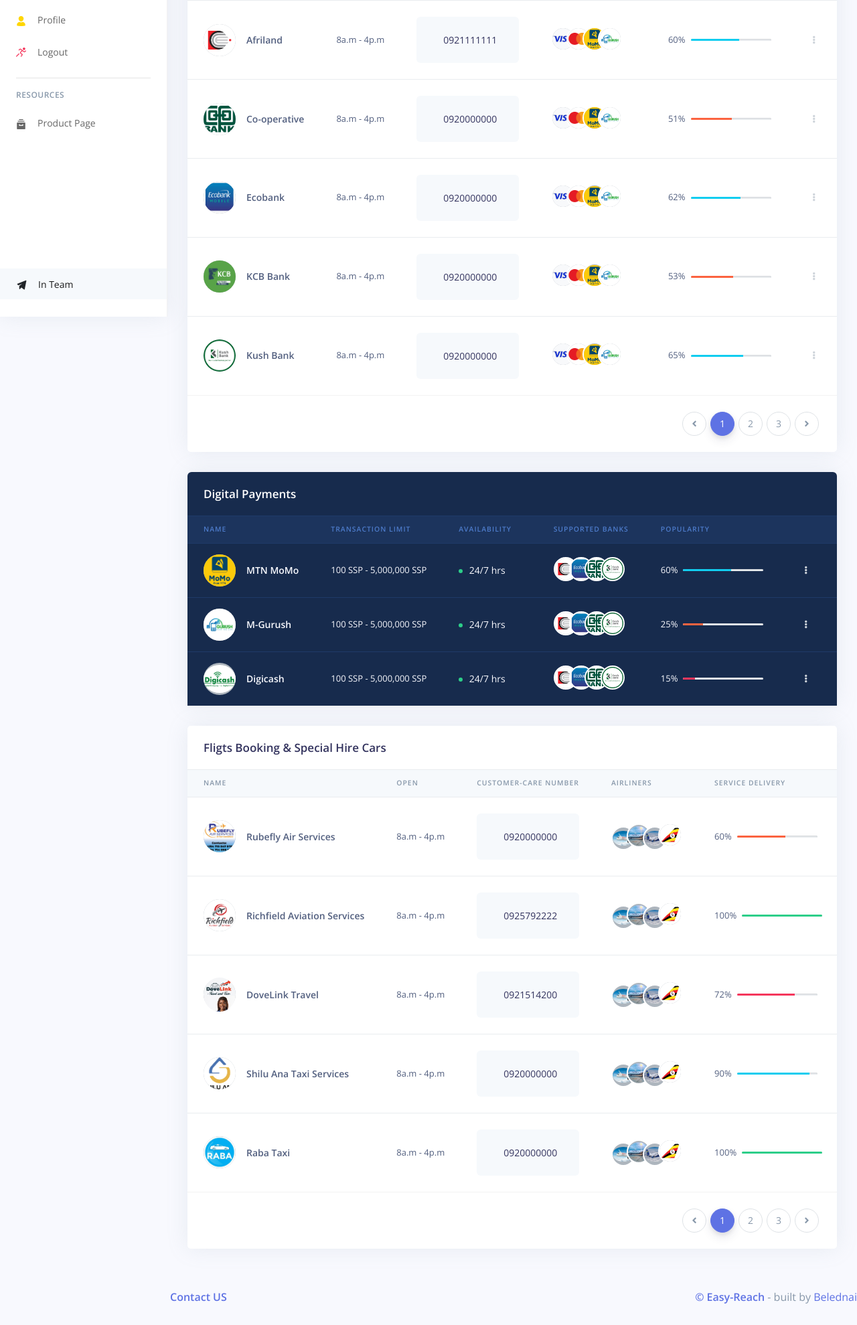
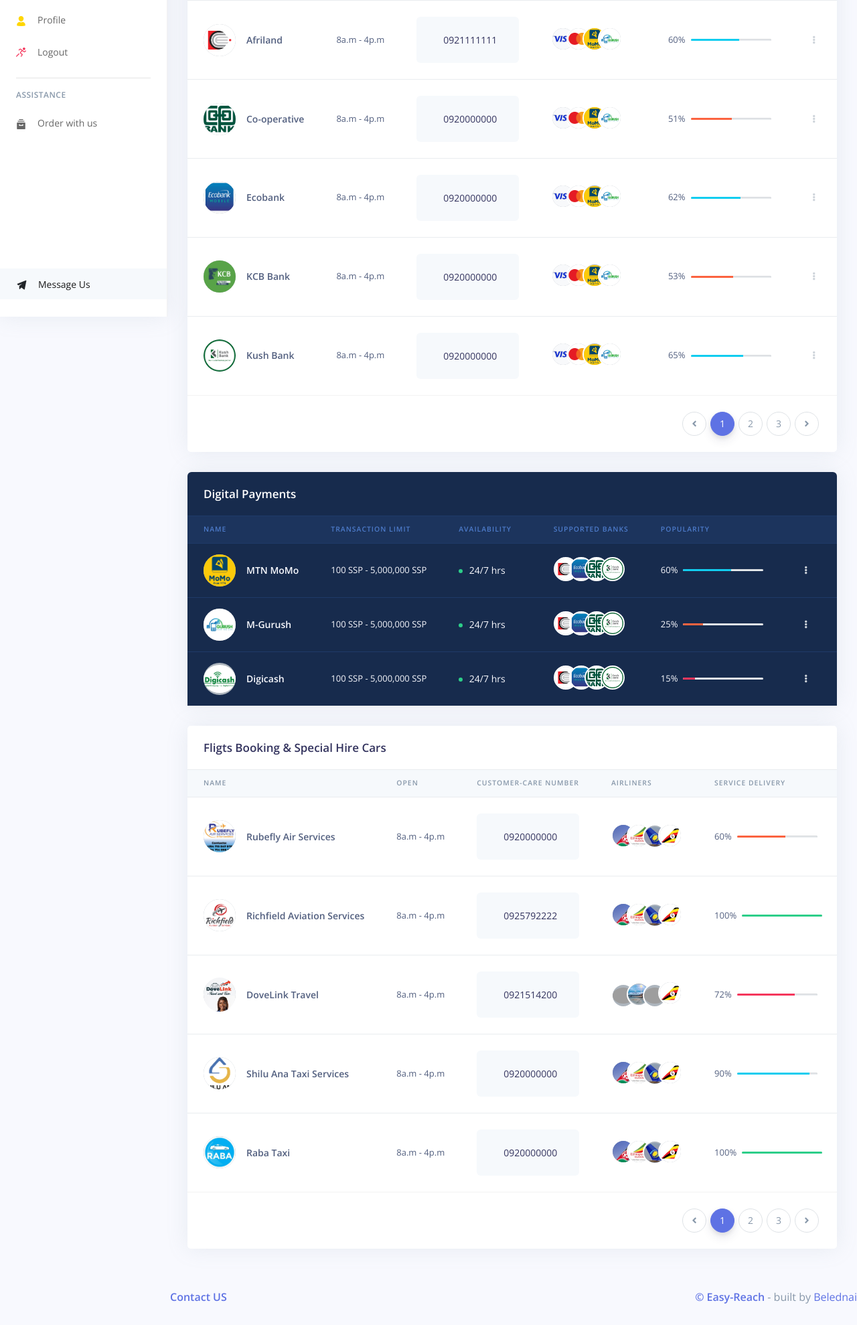
Before and after one commit to JohnMarit/Belednai, a Django app: page /tables.html in a window 1280 px wide. Shown: the part 327-2306 px from the top of the page at 67% size. Run offline with Django 3.2, Linux system fonts and the light colour scheme; the visitor is signed in with stand-in values (Sample User, id 1); some libraries are stand-ins or nearby versions; grey boxes are pictures that could not be loaded.

Commit message:
first commit

```diff
--- a/apps/templates/accounts/login.html
+++ b/apps/templates/accounts/login.html
@@ -64,8 +64,8 @@
                   <div class="text-muted text-center mt-2 mb-3"><small>Sign in with</small></div>
                   <div class="btn-wrapper text-center">
                     <a href="#" class="btn btn-neutral btn-icon">
-                      <span class="btn-inner--icon"><img src="/static/assets/img/icons/common/github.svg"></span>
-                      <span class="btn-inner--text">Github</span>
+                      <span class="btn-inner--icon"><img src="/static/assets/img/icons/common/face.svg"></span>
+                      <span class="btn-inner--text">Facebook</span>
                     </a>
                     <a href="#" class="btn btn-neutral btn-icon">
                       <span class="btn-inner--icon"><img src="/static/assets/img/icons/common/google.svg"></span>
--- a/apps/templates/accounts/register.html
+++ b/apps/templates/accounts/register.html
@@ -94,8 +94,8 @@
                     <div class="text-muted text-center mt-2 mb-3"><small>Sign in with</small></div>
                     <div class="btn-wrapper text-center">
                       <a href="#" class="btn btn-neutral btn-icon">
-                        <span class="btn-inner--icon"><img src="/static/assets/img/icons/common/github.svg"></span>
-                        <span class="btn-inner--text">Github</span>
+                        <span class="btn-inner--icon"><img src="/static/assets/img/icons/common/face.svg"></span>
+                        <span class="btn-inner--text">Facebook</span>
                       </a>
                       <a href="#" class="btn btn-neutral btn-icon">
                         <span class="btn-inner--icon"><img src="/static/assets/img/icons/common/google.svg"></span>
--- a/apps/templates/home/tables.html
+++ b/apps/templates/home/tables.html
@@ -653,13 +653,13 @@
               <td>
                 <div class="avatar-group">
                   <a href="#" class="avatar avatar-sm rounded-circle" data-toggle="tooltip" data-original-title="Kenya Airways">
-                    <img alt="Image placeholder" src="/static/assets/img/theme/kq.jpeg">
+                    <img alt="Image placeholder" src="/static/assets/img/theme/kqa.jpeg">
                   </a>
-                  <a href="#" class="avatar avatar-sm rounded-circle" data-toggle="tooltip" data-original-title="Premier Airliners">
-                    <img alt="Image placeholder" src="/static/assets/img/theme/pre.jpeg">
+                  <a href="#" class="avatar avatar-sm rounded-circle" data-toggle="tooltip" data-original-title="Ethiopian Airlines">
+                    <img alt="Image placeholder" src="/static/assets/img/theme/eth.jpg">
                   </a>
                   <a href="#" class="avatar avatar-sm rounded-circle" data-toggle="tooltip" data-original-title="RwandAir">
-                    <img alt="Image placeholder" src="/static/assets/img/theme/rwa.jpeg">
+                    <img alt="Image placeholder" src="/static/assets/img/theme/rwan.jpeg">
                   </a>
                   <a href="#" class="avatar avatar-sm rounded-circle" data-toggle="tooltip" data-original-title="Uganda Airlines">
                     <img alt="Image placeholder" src="/static/assets/img/theme/uga.jpeg">
@@ -715,13 +715,13 @@
               <td>
                 <div class="avatar-group">
                   <a href="#" class="avatar avatar-sm rounded-circle" data-toggle="tooltip" data-original-title="Kenya Airways">
-                    <img alt="Image placeholder" src="/static/assets/img/theme/kq.jpeg">
+                    <img alt="Image placeholder" src="/static/assets/img/theme/kqa.jpeg">
                   </a>
-                  <a href="#" class="avatar avatar-sm rounded-circle" data-toggle="tooltip" data-original-title="Premier Airliners">
-                    <img alt="Image placeholder" src="/static/assets/img/theme/pre.jpeg">
+                  <a href="#" class="avatar avatar-sm rounded-circle" data-toggle="tooltip" data-original-title="Ethiopian Airlines">
+                    <img alt="Image placeholder" src="/static/assets/img/theme/eth.jpg">
                   </a>
                   <a href="#" class="avatar avatar-sm rounded-circle" data-toggle="tooltip" data-original-title="RwandAir">
-                    <img alt="Image placeholder" src="/static/assets/img/theme/rwa.jpeg">
+                    <img alt="Image placeholder" src="/static/assets/img/theme/rwan.jpeg">
                   </a>
                   <a href="#" class="avatar avatar-sm rounded-circle" data-toggle="tooltip" data-original-title="Uganda Airlines">
                     <img alt="Image placeholder" src="/static/assets/img/theme/uga.jpeg">
@@ -839,13 +839,13 @@
               <td>
                 <div class="avatar-group">
                   <a href="#" class="avatar avatar-sm rounded-circle" data-toggle="tooltip" data-original-title="Kenya Airways">
-                    <img alt="Image placeholder" src="/static/assets/img/theme/kq.jpeg">
+                    <img alt="Image placeholder" src="/static/assets/img/theme/kqa.jpeg">
                   </a>
-                  <a href="#" class="avatar avatar-sm rounded-circle" data-toggle="tooltip" data-original-title="Premier Airliners">
-                    <img alt="Image placeholder" src="/static/assets/img/theme/pre.jpeg">
+                  <a href="#" class="avatar avatar-sm rounded-circle" data-toggle="tooltip" data-original-title="Ethiopian Airlines">
+                    <img alt="Image placeholder" src="/static/assets/img/theme/eth.jpg">
                   </a>
                   <a href="#" class="avatar avatar-sm rounded-circle" data-toggle="tooltip" data-original-title="RwandAir">
-                    <img alt="Image placeholder" src="/static/assets/img/theme/rwa.jpeg">
+                    <img alt="Image placeholder" src="/static/assets/img/theme/rwan.jpeg">
                   </a>
                   <a href="#" class="avatar avatar-sm rounded-circle" data-toggle="tooltip" data-original-title="Uganda Airlines">
                     <img alt="Image placeholder" src="/static/assets/img/theme/uga.jpeg">
@@ -901,13 +901,13 @@
               <td>
                 <div class="avatar-group">
                   <a href="#" class="avatar avatar-sm rounded-circle" data-toggle="tooltip" data-original-title="Kenya Airways">
-                    <img alt="Image placeholder" src="/static/assets/img/theme/kq.jpeg">
+                    <img alt="Image placeholder" src="/static/assets/img/theme/kqa.jpeg">
                   </a>
-                  <a href="#" class="avatar avatar-sm rounded-circle" data-toggle="tooltip" data-original-title="Premier Airliners">
-                    <img alt="Image placeholder" src="/static/assets/img/theme/pre.jpeg">
+                  <a href="#" class="avatar avatar-sm rounded-circle" data-toggle="tooltip" data-original-title="Ethiopian Airlines">
+                    <img alt="Image placeholder" src="/static/assets/img/theme/eth.jpg">
                   </a>
                   <a href="#" class="avatar avatar-sm rounded-circle" data-toggle="tooltip" data-original-title="RwandAir">
-                    <img alt="Image placeholder" src="/static/assets/img/theme/rwa.jpeg">
+                    <img alt="Image placeholder" src="/static/assets/img/theme/rwan.jpeg">
                   </a>
                   <a href="#" class="avatar avatar-sm rounded-circle" data-toggle="tooltip" data-original-title="Uganda Airlines">
                     <img alt="Image placeholder" src="/static/assets/img/theme/uga.jpeg">
--- a/apps/templates/includes/sidenav.html
+++ b/apps/templates/includes/sidenav.html
@@ -74,7 +74,7 @@
         <hr class="my-3">
         <!-- Heading -->
         <h6 class="navbar-heading p-0 text-muted">
-          <span class="docs-normal">Resources</span>
+          <span class="docs-normal">Assistance</span>
         </h6>
         <!-- Navigation -->
         <ul class="navbar-nav mb-md-3">
@@ -82,9 +82,9 @@
           <li class="nav-item">
             <a class="nav-link"
                target="_blank"
-               href="https://appseed.us/admin-dashboards/django-dashboard-argon">
+               href=" ">
               <i class="ni ni-archive-2"></i>
-              <span class="nav-link-text">Product Page</span>
+              <span class="nav-link-text">Order with us</span>
             </a>
           </li>
 
@@ -95,7 +95,7 @@
                target="_blank"
                href="">
               <i class="ni ni-send text-dark"></i>
-              <span class="nav-link-text">In Team</span>
+              <span class="nav-link-text">Message Us</span>
             </a>
           </li>
         </ul>
```
Also changed, not shown: apps/static/assets/img/icons/common/face.svg (added), apps/static/assets/img/theme/eth.jpg (added), apps/static/assets/img/theme/kq.jpeg (deleted), apps/static/assets/img/theme/kqa.jpeg (added), apps/static/assets/img/theme/rwa.jpeg (deleted), apps/static/assets/img/theme/rwan.jpeg (added).
